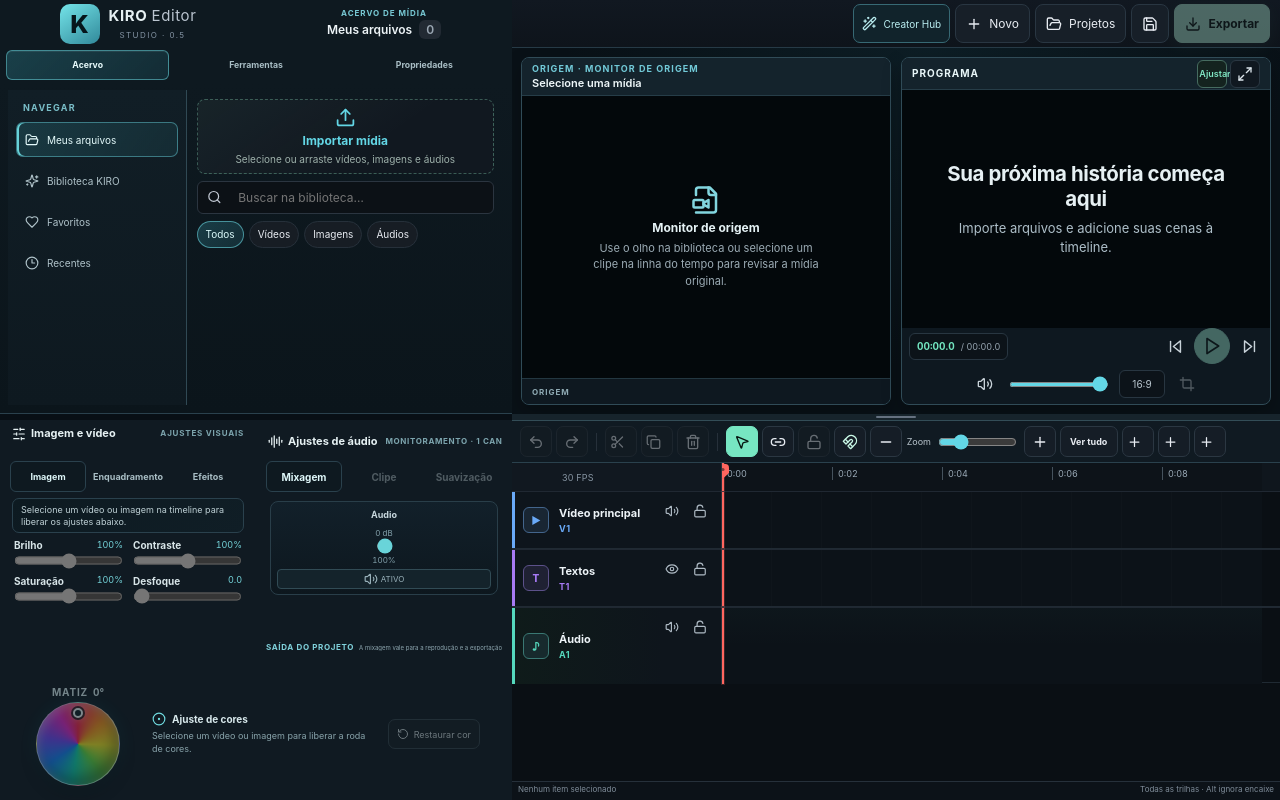
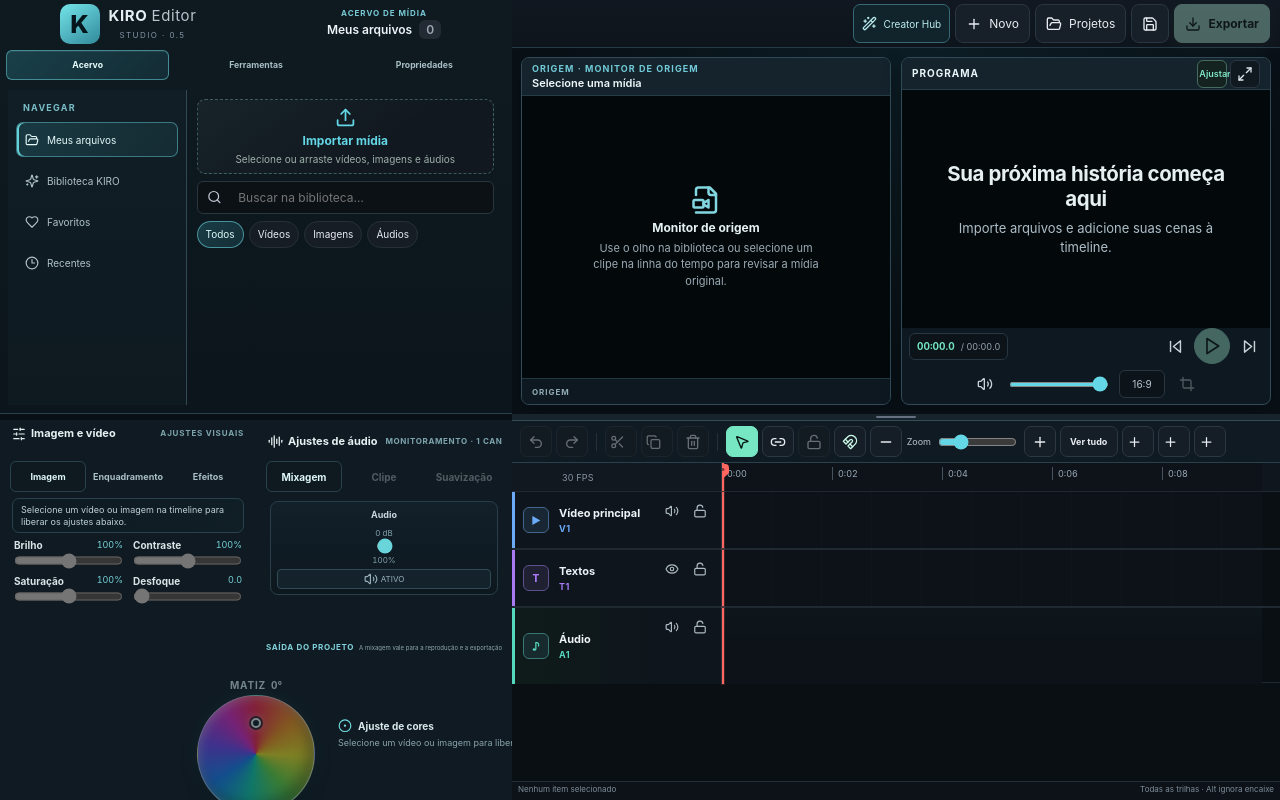
Before and after one commit to kiroaventureiro/kiro-editor, a React (Vite) app: page / in a window 1280 px wide. Built offline with nearby package versions, Linux system fonts and the light colour scheme.

Commit message:
Centraliza e amplia a roda cromática

```diff
--- a/src/styles/desktop-program-monitor-v4.css
+++ b/src/styles/desktop-program-monitor-v4.css
@@ -1798,3 +1798,62 @@
   .workspace-control-dock { grid-template-rows: minmax(112px,1fr) 120px !important; }
   .workspace-control-dock > .workspace-dock-color .color-wheel { width:76px !important; height:76px !important; margin-top:18px !important; }
 }
+
+
+/* Roda de cores maior e centralizada na faixa inferior do desktop. */
+@media (min-width: 851px) {
+  .workspace-control-dock > .workspace-dock-color {
+    justify-content: center !important;
+  }
+
+  .workspace-control-dock > .workspace-dock-color .color-wheel-control {
+    position: relative !important;
+    display: flex !important;
+    align-items: center !important;
+    justify-content: center !important;
+    gap: 20px !important;
+    width: 100% !important;
+    max-width: none !important;
+    margin: 0 auto !important;
+  }
+
+  .workspace-control-dock > .workspace-dock-color .color-wheel {
+    position: absolute !important;
+    left: 50% !important;
+    top: 50% !important;
+    width: 118px !important;
+    height: 118px !important;
+    margin: 20px 0 0 !important;
+    transform: translate(-50%, -50%) !important;
+  }
+
+  .workspace-control-dock > .workspace-dock-color .color-wheel-center {
+    top: auto !important;
+    bottom: calc(50% + 63px) !important;
+    left: 50% !important;
+    transform: translateX(-50%) !important;
+  }
+
+  .workspace-control-dock > .workspace-dock-color .color-wheel-copy {
+    position: absolute !important;
+    left: calc(50% + 82px) !important;
+    top: 50% !important;
+    width: min(34vw, 360px) !important;
+    padding: 0 !important;
+    transform: translateY(-50%) !important;
+  }
+
+  .workspace-control-dock > .workspace-dock-color .color-wheel-copy button {
+    position: absolute !important;
+    left: calc(100% + 12px) !important;
+    right: auto !important;
+    top: 50% !important;
+    transform: translateY(-50%) !important;
+  }
+}
+
+@media (min-width: 851px) and (max-height: 760px) {
+  .workspace-control-dock > .workspace-dock-color .color-wheel { width:104px !important; height:104px !important; }
+  .workspace-control-dock > .workspace-dock-color .color-wheel-center { bottom: calc(50% + 56px) !important; }
+  .workspace-control-dock > .workspace-dock-color .color-wheel-copy { left: calc(50% + 72px) !important; width:min(32vw,330px) !important; }
+}
```
